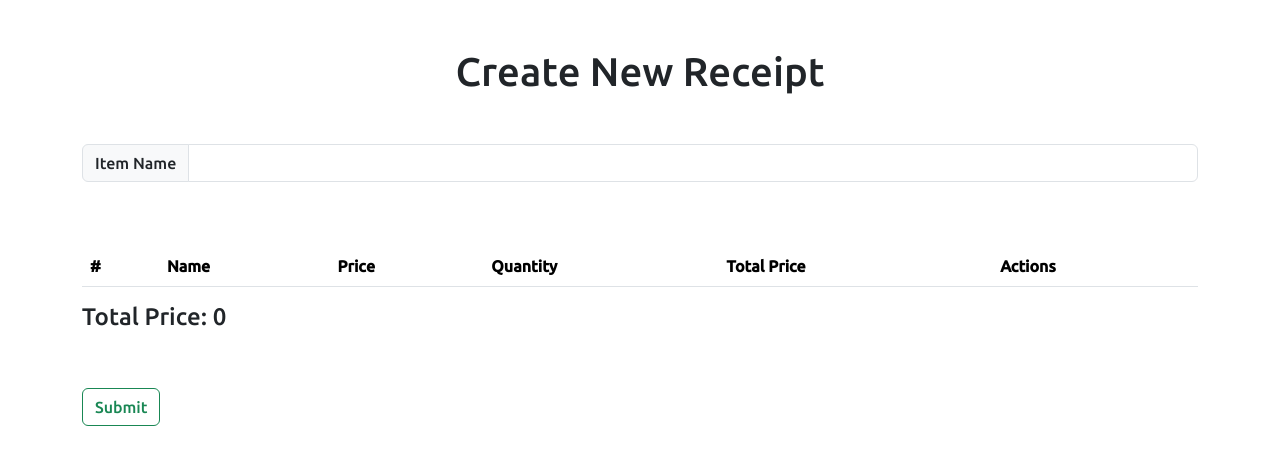
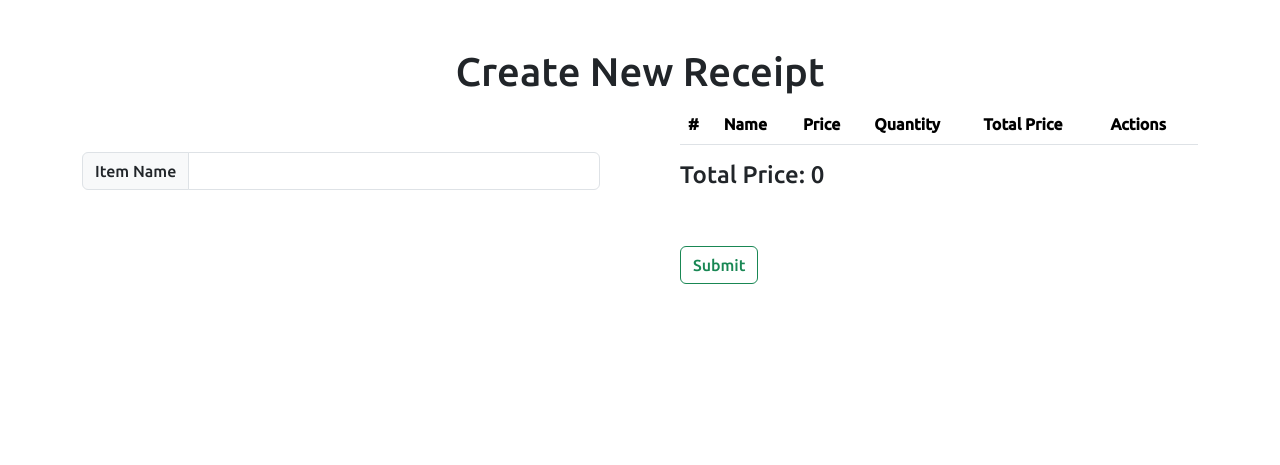
Before and after one commit to natyavidhan/RegShop, a Flask app: template templates/new_receipt.html in a window 1280 px wide. Shown: the top 465 px of the page. Run offline with Flask 2, Linux system fonts and the light colour scheme; the template is opened without the code that fills it: most values are stand-ins (such as "Sample title", 1, 10 or a date in 2020); lists and menus that the app fills with data are empty; some libraries are stand-ins or nearby versions.

Commit message:
receipt grid

```diff
--- a/static/reciept.css
+++ b/static/reciept.css
@@ -1,4 +1,5 @@
 .receipt{
     display: grid;
     grid-template-columns: 1fr 1fr;
+    column-gap: 5rem;
 }
--- a/templates/base.html
+++ b/templates/base.html
@@ -12,6 +12,7 @@
     <link rel="preconnect" href="https://fonts.googleapis.com">
     <link rel="preconnect" href="https://fonts.gstatic.com" crossorigin>
     <link href="https://fonts.googleapis.com/css2?family=Ubuntu:wght@500&display=swap" rel="stylesheet">
+    <link rel="stylesheet" href="/static/reciept.css">
     <style>
         body{
             font-family: 'Ubuntu', sans-serif;
--- a/templates/new_receipt.html
+++ b/templates/new_receipt.html
@@ -4,7 +4,7 @@
     <div class="text-center">
         <h1>Create New Receipt</h1>
     </div>
-    <div class="reciept">
+    <div class="receipt">
         <div class="mt-5 mb-5">
             <div class="input-group mb-3">
                 <span class="input-group-text">Item Name</span>
```
